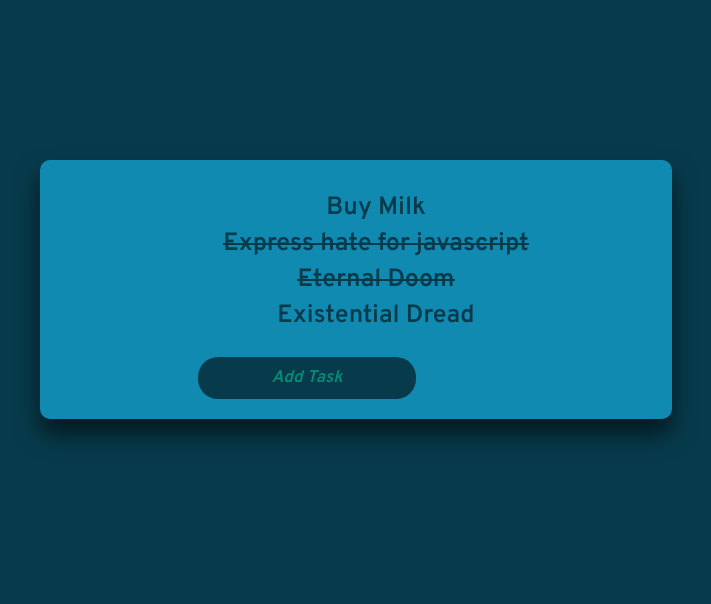
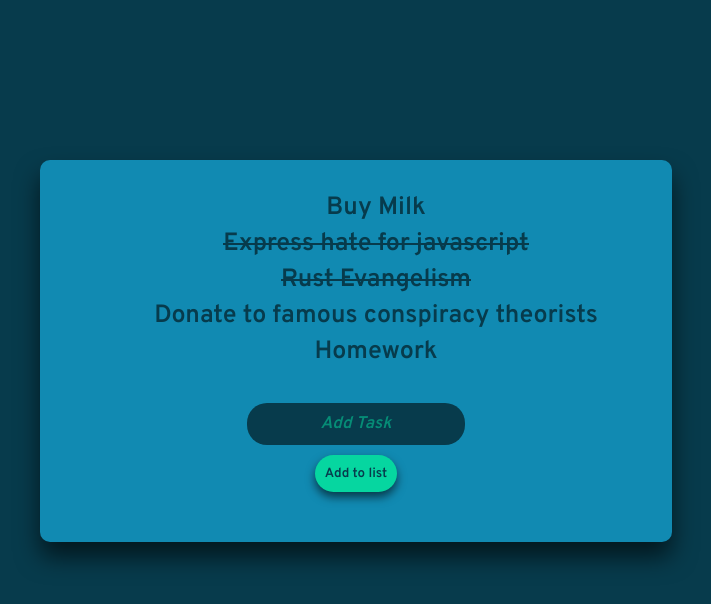
Before and after one commit to Ferryistaken/todo-list-react, a React (Create React App) app: page / in a window 1280 px wide. Shown: the top 604 px of the page, without its empty margins (284-995 px from the left). Built offline with nearby package versions, Linux system fonts and the light colour scheme.

Commit message:
style everything correctly, animations still broken

```diff
--- a/src/AddTodoItem.tsx
+++ b/src/AddTodoItem.tsx
@@ -9,7 +9,7 @@ export const AddTodoItem: React.FC<Props> = ({ addTodo }) => {
 	const [text, setText] = useState("");
 
 	return (
-		<div className="add-todo">
+		<span className="add-todo">
 			<form className="add-form">
 				<input
 					className="input-form"
@@ -20,8 +20,18 @@ export const AddTodoItem: React.FC<Props> = ({ addTodo }) => {
 						setText(e.target.value);
 					}}
 				/>
+				<button
+					type="submit"
+					onClick={(e) => {
+						e.preventDefault();
+						addTodo(text);
+						setText("");
+					}}
+				>
+					Add to list
+				</button>
 			</form>
-		</div>
+		</span>
 	);
 };
 
--- a/src/App.tsx
+++ b/src/App.tsx
@@ -14,11 +14,15 @@ const initialTodos: Todo[] = [
 		complete: true,
 	},
 	{
-		text: "Eternal Doom",
+		text: "Rust Evangelism",
 		complete: true,
 	},
 	{
-		text: "Existential Dread",
+		text: "Donate to famous conspiracy theorists",
+		complete: false,
+	},
+	{
+		text: "Homework",
 		complete: false,
 	},
 ];
--- a/src/index.scss
+++ b/src/index.scss
@@ -18,17 +18,19 @@ body {
 	color: $base-color;
 	border-radius: 10px;
 	margin: auto;
+	margin-top: 20vh;
+	margin-bottom: 20vh;
 	width: 50%;
-	margin-top: 20vh;
 	padding-top: 7px;
+	padding-bottom: 50px;
 	box-shadow: 0 15px 25px rgba(0, 0, 0, 0.6);
+	text-align: center;
 }
 
 .todo-item {
 	transition: all 0.5s cubic-bezier(0.55, 0, 0.1, 1);
 	list-style-type: none;
 	margin-top: 0.5vh;
-	text-align: center;
 	height: 100%;
 	border-radius: 20px;
 }
@@ -47,11 +49,17 @@ body {
 }
 
 .add-todo {
-	margin: auto;
-	width: 50%;
+	text-align: center;
 }
 
 .todo-form {
+	margin-top: 10px;
+	margin-bottom: 10px;
+}
+
+.add-form {
+	margin: 0 auto;
+	align: center;
 }
 
 input[type="text"] {
@@ -63,8 +71,8 @@ input[type="text"] {
 	outline: none;
 	border-radius: 20px;
 	padding: 10px;
-	margin-bottom: 20px;
-	justify-self: center;
+	margin-bottom: 10px;
+	margin-top: 10px;
 }
 
 input[type="text"]::placeholder {
@@ -75,9 +83,16 @@ input[type="text"]::placeholder {
 }
 
 button {
+	font-family: "Overpass", sans-serif;
+	color: $base-color;
 	background-color: $accent-color;
+	border: none;
+	padding: 10px;
+	outline: none;
+	box-shadow: 0 5px 10px rgba(0, 0, 0, 0.6);
 	border-radius: 50px;
-	display: none;
+	margin: 0 auto;
+	display: block;
 }
 
 /* Strikethrough */
```
